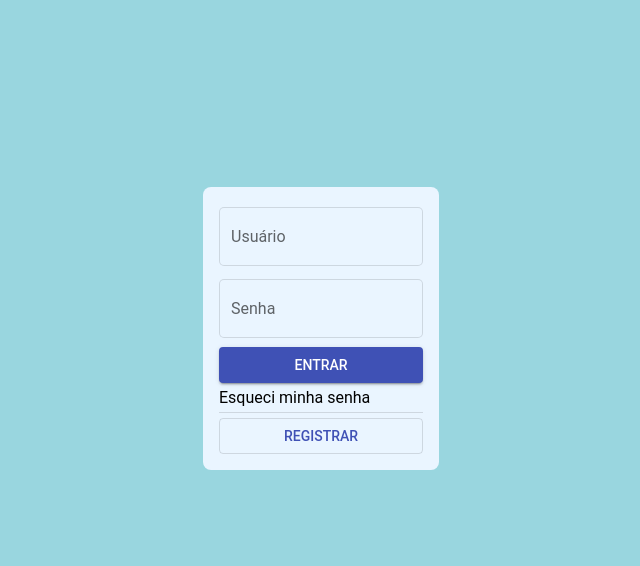
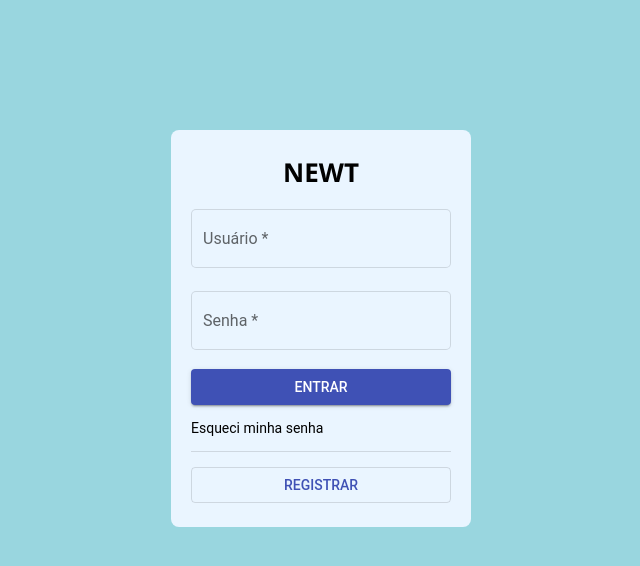
Before and after one commit to OttoWBitt/NEWT, an Angular app in the folder newt-frontend/: page /login in a window 1280 px wide. Shown: the top 566 px of the page, without its empty margins (319-959 px from the left). Built offline with nearby package versions, Linux system fonts and the light colour scheme; a small style sheet from the web is missing.

Commit message:
Login method added

```diff
--- a/newt-frontend/src/app/views/landing/landing.component.html
+++ b/newt-frontend/src/app/views/landing/landing.component.html
@@ -1,17 +1,23 @@
 <div class="container" fxLayout fxLayoutAlign="space-around center">
-    <div class="panel" fxLayout="column" fxLayoutGap="5px">
+    <div class="panel" fxLayout="column" fxLayoutGap="15px">
+        <span class="title">
+            NEWT
+        </span>
+        <form [formGroup]="loginForm" (ngSubmit)="signIn()">
+            <div fxLayout="column" fxLayoutGap="15px">
                 <mat-form-field appearance="outline">
                     <mat-label>Usuário</mat-label>
-            <input matInput type="text">
+                    <input matInput formControlName="username">
                 </mat-form-field>
                 <mat-form-field appearance="outline">
                     <mat-label>Senha</mat-label>
-            <input matInput type="password">
+                    <input matInput type="password" formControlName="password">
                 </mat-form-field>
-        <button mat-raised-button color="primary">ENTRAR</button>
+                <button mat-raised-button type="submit" color="primary">ENTRAR</button>
+            </div>
+        </form>
         <a (click)="passwordRecovery()">Esqueci minha senha</a>
         <mat-divider></mat-divider>
-        <button mat-stroked-button color="primary">REGISTRAR</button>
-
+        <button mat-stroked-button (click)="teste()" color="primary">REGISTRAR</button>
     </div>
 </div>
--- a/newt-frontend/src/app/views/landing/landing.component.scss
+++ b/newt-frontend/src/app/views/landing/landing.component.scss
@@ -10,10 +10,18 @@
 .panel {
     background-color: #eaf5ff;
     border-radius: 8px;
-    padding: 16px 16px;
-
+    padding: 24px 20px;
+    min-width: 300px;
 }
 
 a {
     cursor: pointer;
+    font-size: 14px;
 }
+
+.title {
+    font-weight: bold;
+    font-size: 26px;
+    font-family:'Segoe UI', Tahoma, Geneva, Verdana, sans-serif;
+    text-align: center;
+}
--- a/newt-frontend/src/app/views/landing/landing.component.ts
+++ b/newt-frontend/src/app/views/landing/landing.component.ts
@@ -1,4 +1,6 @@
 import { Component, OnInit } from '@angular/core';
+import { FormBuilder, FormGroup, Validators } from '@angular/forms';
+import { LoginService } from 'src/app/services/views/login.service';
 
 @Component({
   selector: 'newt-landing',
@@ -7,9 +9,41 @@ import { Component, OnInit } from '@angular/core';
 })
 export class LandingComponent implements OnInit {
 
-  constructor() { }
+  loginForm: FormGroup;
+
+  constructor(
+    private formBuilder: FormBuilder,
+    private loginService: LoginService,
+  ) { }
 
   ngOnInit(): void {
+    this.initForm();
+  }
+
+  initForm() {
+    this.loginForm = this.formBuilder.group({
+      username: [null , Validators.required],
+      password: [null , Validators.required],
+    });
+  }
+
+  teste(){
+    this.loginService.check().subscribe(r=>{
+      console.log(r)
+    })
+  }
+
+  signIn(){
+    let formData = this.loginForm.getRawValue()
+    this.loginService.login(formData.username, formData.password).subscribe(
+      (response)=>{
+        console.log('Login successful')
+      },
+      (error)=>{
+        console.log(error)
+      }
+    )
+    console.log(formData)
   }
 
   passwordRecovery(){
```
Lines whose indentation alone changed are shown as unchanged.
